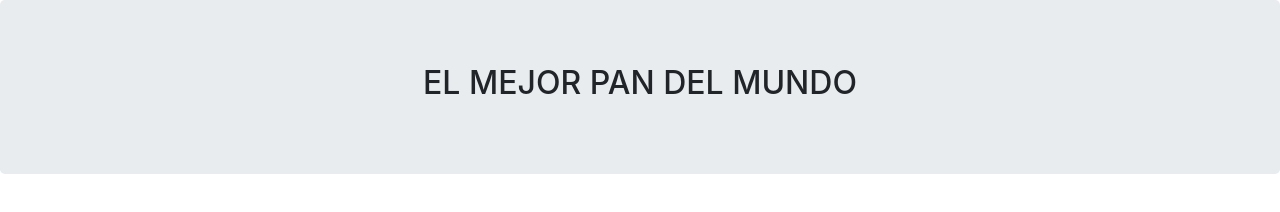
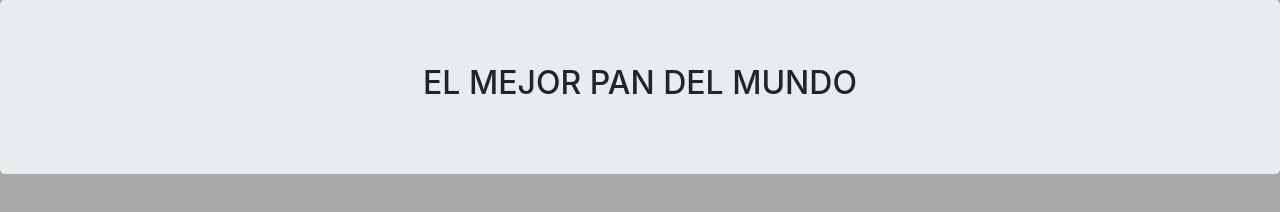
Before and after one commit to MaikMendoza/pagina-web, a plain HTML site: page index.html in a window 1280 px wide. Drawn offline with nearby package versions, Linux system fonts and the light colour scheme.

Commit message:
Se agrego el estilo de la pagina

```diff
--- /dev/null
+++ b/css/estilos.css
@@ -0,0 +1,3 @@
+body{
+    background-color: darkgray;
+}
--- a/index.html
+++ b/index.html
@@ -5,7 +5,7 @@
     <meta name="viewport" content="width=device-width, initial-scale=1.0">
     <meta http-equiv="X-UA-Compatible" content="ie=edge">
     <link rel="stylesheet" href="https://stackpath.bootstrapcdn.com/bootstrap/4.2.1/css/bootstrap.min.css" integrity="sha384-GJzZqFGwb1QTTN6wy59ffF1BuGJpLSa9DkKMp0DgiMDm4iYMj70gZWKYbI706tWS" crossorigin="anonymous">
-
+    <link rel="stylesheet" href="css/estilos.css">
     <title>Document</title>
 </head>
 <body>
```
